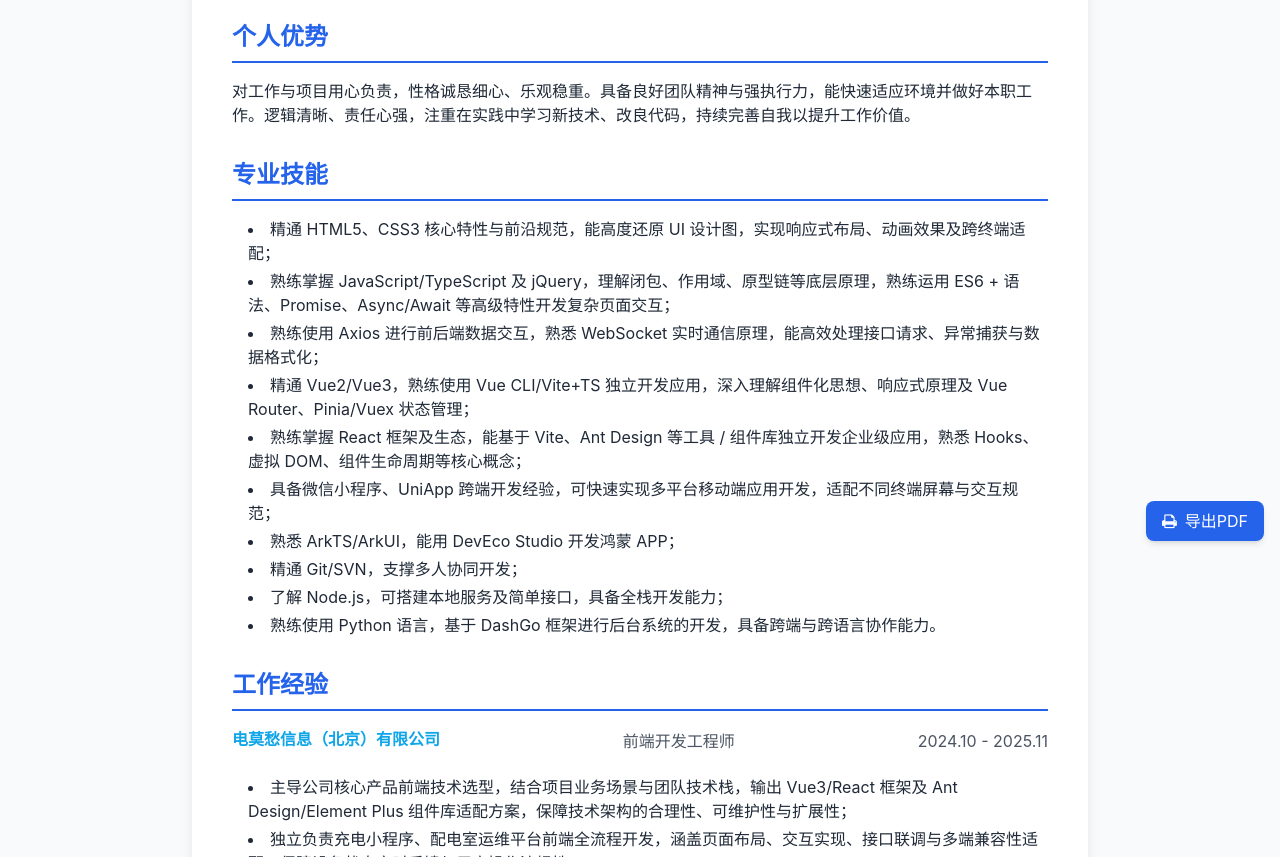
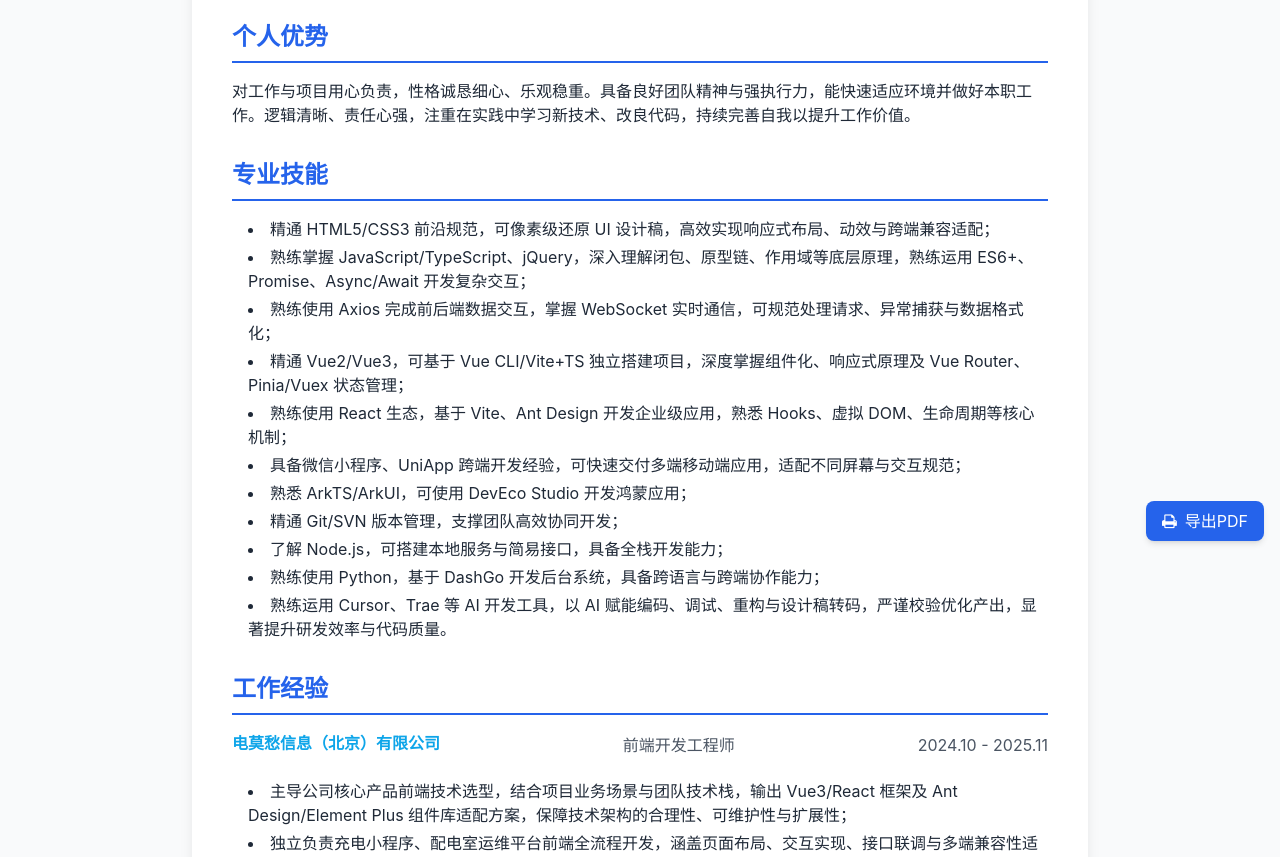
Before and after one commit to SevenXiaoqi/SevenXiaoqi.github.io, a plain HTML site: page index.html in a window 1280 px wide. Shown: the part 243-1100 px from the top of the page. Drawn offline with nearby package versions, Linux system fonts and the light colour scheme.

Commit message:
fix: 技能更新

```diff
--- a/index.html
+++ b/index.html
@@ -100,7 +100,7 @@
         </div>
         <div class="flex items-center">
           <i class="fa fa-briefcase mr-2 text-accent"></i>
-          <span class="cursor-pointer" title="点击复制""><span id="workExperience">6年</span> · 已离职</span>
+          <span><span id="workExperience">6年</span> · 已离职</span>
         </div>
         <div class="flex items-center">
           <i class="fa fa-money mr-2 text-accent"></i>
@@ -137,16 +137,17 @@
         <section class="resume-section">
             <h2 class="section-title">专业技能</h2>
             <ul class="list-disc list-inside text-sm-custom leading-relaxed ml-2 md:ml-4 space-y-1">
-                <li>精通 HTML5、CSS3 核心特性与前沿规范，能高度还原 UI 设计图，实现响应式布局、动画效果及跨终端适配；</li>
-                <li>熟练掌握 JavaScript/TypeScript 及 jQuery，理解闭包、作用域、原型链等底层原理，熟练运用 ES6 + 语法、Promise、Async/Await 等高级特性开发复杂页面交互；</li>
-                <li>熟练使用 Axios 进行前后端数据交互，熟悉 WebSocket 实时通信原理，能高效处理接口请求、异常捕获与数据格式化；</li>
-                <li>精通 Vue2/Vue3，熟练使用 Vue CLI/Vite+TS 独立开发应用，深入理解组件化思想、响应式原理及 Vue Router、Pinia/Vuex 状态管理；</li>
-                <li>熟练掌握 React 框架及生态，能基于 Vite、Ant Design 等工具 / 组件库独立开发企业级应用，熟悉 Hooks、虚拟 DOM、组件生命周期等核心概念；</li>
-                <li>具备微信小程序、UniApp 跨端开发经验，可快速实现多平台移动端应用开发，适配不同终端屏幕与交互规范；</li>
-                <li>熟悉 ArkTS/ArkUI，能用 DevEco Studio 开发鸿蒙 APP；</li>
-                <li>精通 Git/SVN，支撑多人协同开发；</li>
-                <li>了解 Node.js，可搭建本地服务及简单接口，具备全栈开发能力；</li>
-                <li>熟练使用 Python 语言，基于 DashGo 框架进行后台系统的开发，具备跨端与跨语言协作能力。</li>
+                <li>精通 HTML5/CSS3 前沿规范，可像素级还原 UI 设计稿，高效实现响应式布局、动效与跨端兼容适配；</li>
+                <li>熟练掌握 JavaScript/TypeScript、jQuery，深入理解闭包、原型链、作用域等底层原理，熟练运用 ES6+、Promise、Async/Await 开发复杂交互；</li>
+                <li>熟练使用 Axios 完成前后端数据交互，掌握 WebSocket 实时通信，可规范处理请求、异常捕获与数据格式化；</li>
+                <li>精通 Vue2/Vue3，可基于 Vue CLI/Vite+TS 独立搭建项目，深度掌握组件化、响应式原理及 Vue Router、Pinia/Vuex 状态管理；</li>
+                <li>熟练使用 React 生态，基于 Vite、Ant Design 开发企业级应用，熟悉 Hooks、虚拟 DOM、生命周期等核心机制；</li>
+                <li>具备微信小程序、UniApp 跨端开发经验，可快速交付多端移动端应用，适配不同屏幕与交互规范；</li>
+                <li>熟悉 ArkTS/ArkUI，可使用 DevEco Studio 开发鸿蒙应用；</li>
+                <li>精通 Git/SVN 版本管理，支撑团队高效协同开发；</li>
+                <li>了解 Node.js，可搭建本地服务与简易接口，具备全栈开发能力；</li>
+                <li>熟练使用 Python，基于 DashGo 开发后台系统，具备跨语言与跨端协作能力；</li>
+                <li>熟练运用 Cursor、Trae 等 AI 开发工具，以 AI 赋能编码、调试、重构与设计稿转码，严谨校验优化产出，显著提升研发效率与代码质量。</li>
             </ul>
         </section>
         <!-- 工作经验 -->
```
Lines whose indentation alone changed are shown as unchanged.
